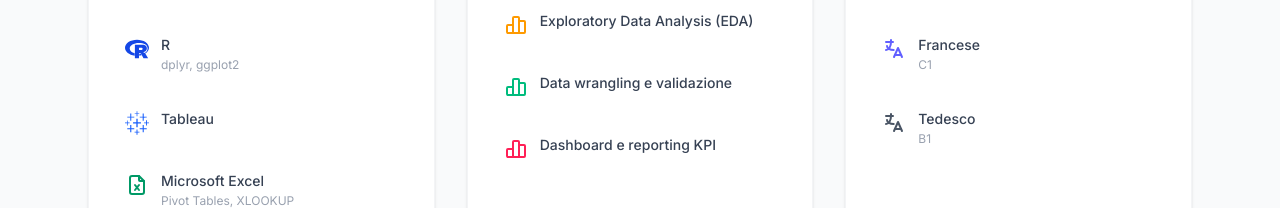
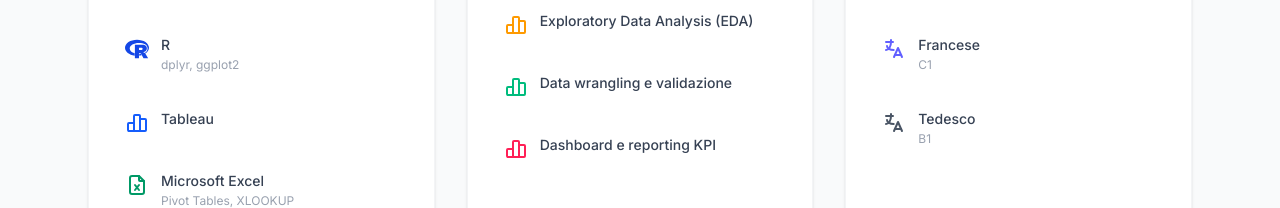
Before and after one commit to Lollingredi/sito-corbi, a Next.js app: page / in a window 1280 px wide. Shown: the part 3584-3792 px from the top of the page. Built offline with nearby package versions, Linux system fonts and the light colour scheme.

Commit message:
fix: replace missing SiTableau icon with TbChartBar
https://claude.ai/code/session_01NYguoyDHsPAyxpUF7LdFyg

```diff
--- a/components/Skills.tsx
+++ b/components/Skills.tsx
@@ -3,7 +3,7 @@
 import { motion } from "framer-motion";
 import { useInView } from "framer-motion";
 import { useRef } from "react";
-import { SiPython, SiTableau, SiR } from "react-icons/si";
+import { SiPython, SiR } from "react-icons/si";
 import { TbFileExcel, TbSql, TbChartBar, TbLanguage } from "react-icons/tb";
 
 interface Skill {
@@ -25,7 +25,7 @@ const skillCategories: SkillCategory[] = [
       { name: "SQL", sub: "JOIN, GROUP BY, window functions", icon: <TbSql />, color: "text-blue-500" },
       { name: "Python", sub: "pandas, NumPy, matplotlib, scikit-learn", icon: <SiPython />, color: "text-yellow-500" },
       { name: "R", sub: "dplyr, ggplot2", icon: <SiR />, color: "text-blue-700" },
-      { name: "Tableau", icon: <SiTableau />, color: "text-blue-600" },
+      { name: "Tableau", icon: <TbChartBar />, color: "text-blue-600" },
       { name: "Microsoft Excel", sub: "Pivot Tables, XLOOKUP", icon: <TbFileExcel />, color: "text-emerald-600" },
     ],
   },
```
